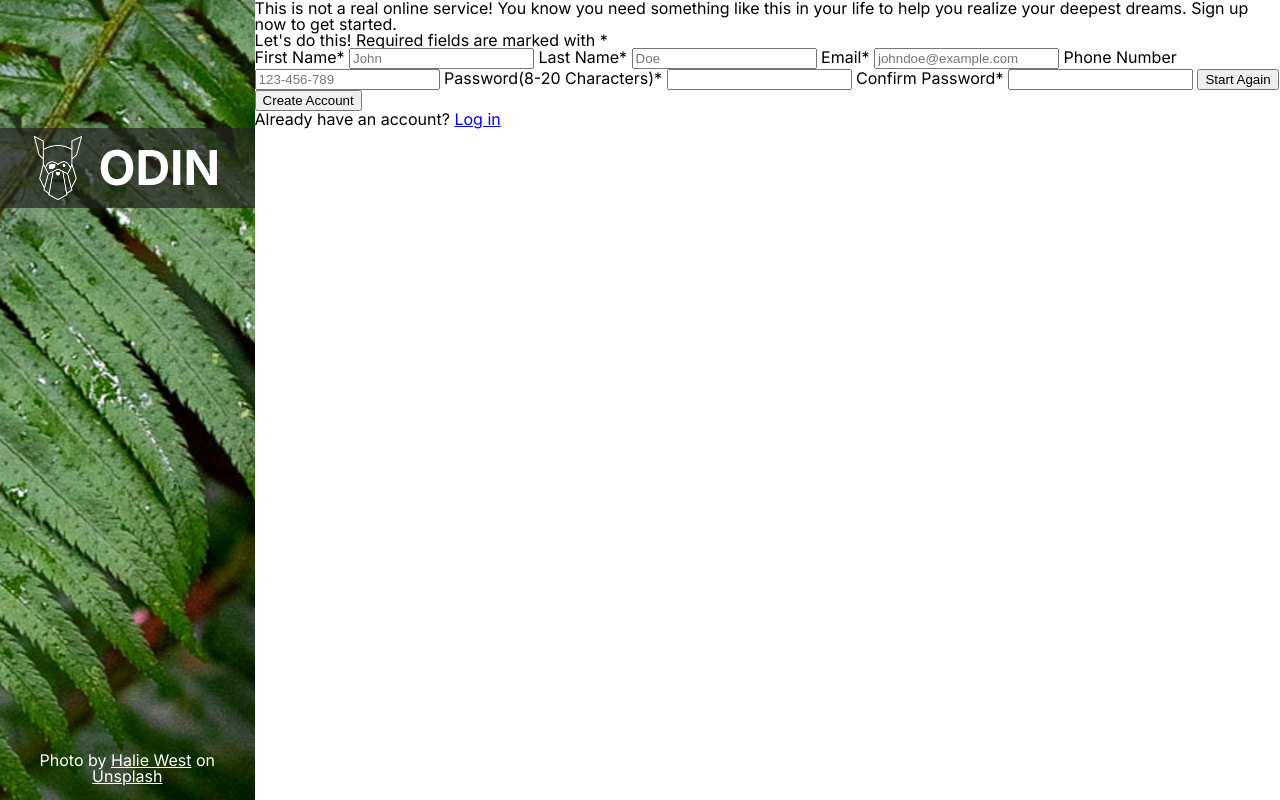
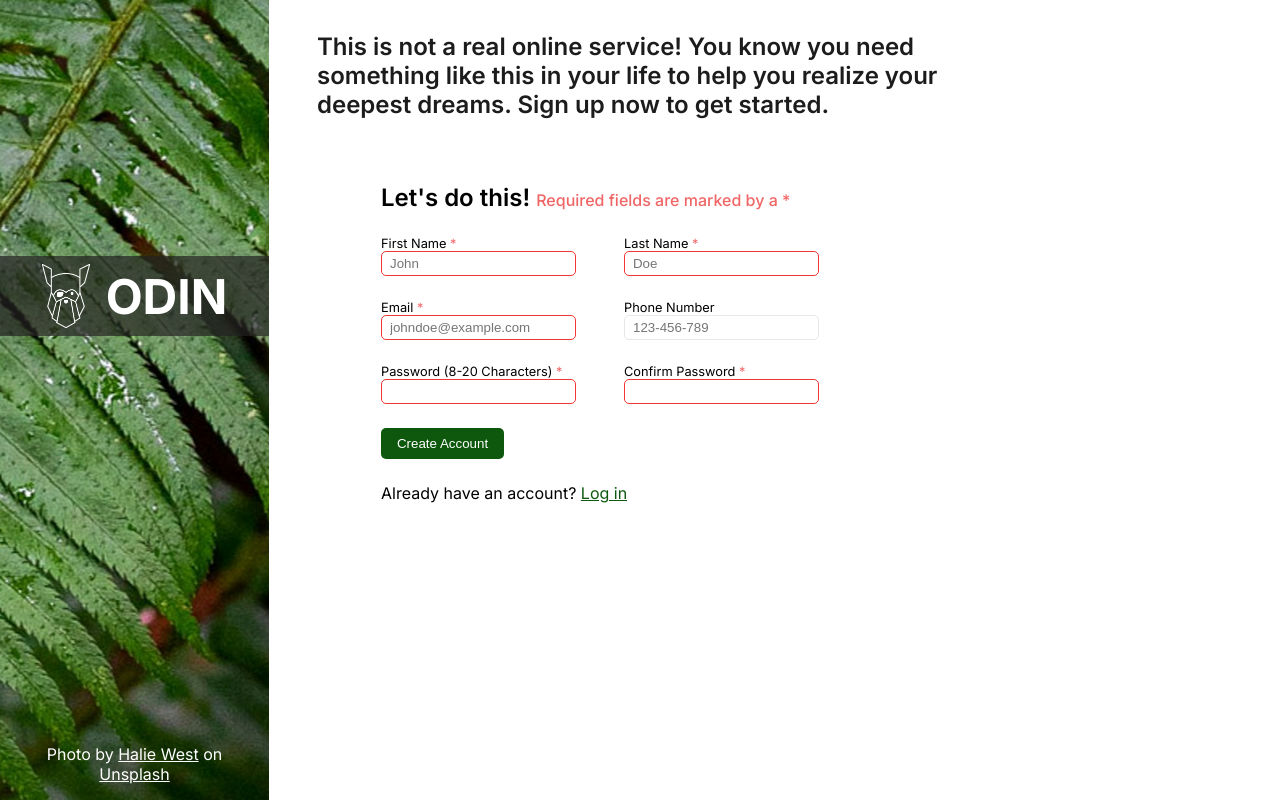
Before and after one commit to BGowera/odin-signup-form, a plain HTML site: page index.html in a window 1280 px wide. Drawn offline with Linux system fonts and the light colour scheme; a web font is replaced by a local one.

Commit message:
Main Styling done

```diff
--- a/assets/css/reset.css
+++ /dev/null
@@ -1,49 +0,0 @@
-/* http://meyerweb.com/eric/tools/css/reset/
-   v2.0 | 20110126
-   License: none (public domain)
-*/
-
-html, body, div, span, applet, object, iframe,
-h1, h2, h3, h4, h5, h6, p, blockquote, pre,
-a, abbr, acronym, address, big, cite, code,
-del, dfn, em, img, ins, kbd, q, s, samp,
-small, strike, strong, sub, sup, tt, var,
-b, u, i, center,
-dl, dt, dd, ol, ul, li,
-fieldset, form, label, legend,
-table, caption, tbody, tfoot, thead, tr, th, td,
-article, aside, canvas, details, embed,
-figure, figcaption, footer, header, hgroup,
-menu, nav, output, ruby, section, summary,
-time, mark, audio, video {
-	margin: 0;
-	padding: 0;
-	border: 0;
-	font-size: 100%;
-	font: inherit;
-	vertical-align: baseline;
-    box-sizing: border-box;
-}
-/* HTML5 display-role reset for older browsers */
-article, aside, details, figcaption, figure,
-footer, header, hgroup, menu, nav, section {
-	display: block;
-}
-body {
-	line-height: 1;
-}
-ol, ul {
-	list-style: none;
-}
-blockquote, q {
-	quotes: none;
-}
-blockquote:before, blockquote:after,
-q:before, q:after {
-	content: '';
-	content: none;
-}
-table {
-	border-collapse: collapse;
-	border-spacing: 0;
-}
--- a/assets/css/style.css
+++ b/assets/css/style.css
@@ -1,7 +1,26 @@
-/*img{
-    width:100%;
-}*/
-.container{
+* {
+	margin: 0;
+	padding: 0;
+	box-sizing: border-box;
+}
+input {
+	border: 1px solid #e5e7eb;
+	padding: 0.25rem 0.5rem;
+	border-radius: 5px;
+}
+
+input:focus {
+	border: 1px solid rgb(88, 235, 227);
+	box-shadow: 0px 1px 2px 0px rgba(0,0,0,0.75);
+-webkit-box-shadow: 0px 1px 2px 0px rgba(0,0,0,0.75);
+-moz-box-shadow: 0px 1px 2px 0px rgba(0,0,0,0.75);
+}
+
+input:invalid {
+	border: 1px solid rgb(244, 53, 53);
+}
+
+.container {
 	font-family: "Inter", sans-serif;
 	font-optical-sizing: auto;
 	font-style: normal;
@@ -9,10 +28,10 @@
 	height: 100vh;
 }
 
-.left{
-    width:40%;
-background: center no-repeat url(../img/Fern.jpg) ;
-padding-top:10%;
+.left {
+	width: 40%;
+	background: center no-repeat url(../img/Fern.jpg);
+	padding-top: 20%;
 	background-size: auto;
 	height: auto;
 	display: flex;
@@ -20,34 +39,125 @@ flex-direction: column;
 	justify-content: space-between;
 }
 
-.heading-container{
-    padding: .5rem;
-    background:rgba(35, 34, 34, 0.689);
+.heading-container {
+	padding: 0.5rem;
+	background: rgba(35, 34, 34, 0.689);
 	display: flex;
 	justify-content: center;
 	align-items: center;
-    gap:1rem;
+	gap: 1rem;
 }
-.odin-logo{
-    width:3rem;
-    height:auto;
+.odin-logo {
+	width: 3rem;
+	height: auto;
 }
 
-.main-heading{
+.main-heading {
 	font-family: "Skranji", "Inter", sans-serif;
 	font-weight: 700;
 	font-style: normal;
-    color:white;
+	color: white;
 	font-size: 3rem;
 }
 
-.attribution{
-    color:white;
-    margin:1rem;
+.attribution {
+	color: white;
+	margin: 1rem;
 	text-align: center;
 }
 
-.attribution-link{
+.attribution-link {
 	color: white;
 	text-decoration: underline;
 }
+
+.right {
+	padding: 2rem 3rem;
+}
+
+.opening-para {
+	color: rgb(28, 28, 28);
+	font-size: 1.5rem;
+	font-weight: 600;
+	width: 70%;
+}
+
+.form-section {
+	padding: 2rem 0;
+}
+
+.form-heading {
+	font-size: 1.5rem;
+	font-weight: 600;
+	margin-bottom: 1.5rem;
+}
+
+.required-explanation {
+	font-size: 1rem;
+	font-weight: 500;
+	color: rgb(240, 102, 102);
+}
+
+.main-form {
+	padding: 2rem 4rem;
+	display: flex;
+	flex-direction: column;
+}
+.form-field {
+	margin-bottom: 1.5rem;
+}
+
+label {
+	font-size: 0.8rem;
+	font-weight: 400;
+
+}
+
+.required{
+	color:rgb(240, 102, 102);
+}
+
+fieldset {
+	display: flex;
+	gap:3rem;
+	width: 80%;
+	border: none;
+}
+
+.form-field {
+	display: flex;
+	justify-content: flex;
+	align-items: center;
+}
+
+.form-field > div {
+	display: flex;
+	flex-direction: column;
+	align-items: flex-start;
+	/*gap: 0.5rem;*/
+}
+.btn-field {
+	width: 20%;
+}
+
+.submit-btn {
+	padding: 0.5rem 1rem;
+	border-radius: 5px;
+	border: none;
+	background-color: rgb(13, 88, 13);
+	color: white;
+	margin-bottom: 1.5rem;
+		&:hover{
+			cursor: pointer;
+			box-shadow: 0px 1px 2px 0px rgba(0,0,0,0.75);
+			-webkit-box-shadow: 0px 1px 2px 0px rgba(0,0,0,0.75);
+			-moz-box-shadow: 0px 1px 2px 0px rgba(0,0,0,0.75);
+		}
+}
+
+.log-link{
+	color:rgb(13, 88, 13);
+		&:hover{
+			text-decoration: underline;
+		}
+}
--- a/index.html
+++ b/index.html
@@ -9,7 +9,6 @@
 			type="image/x-icon"
 		/>
 		<link rel="stylesheet" href="./assets/css/style.css" />
-		<link rel="stylesheet" href="./assets/css/reset.css" />
 		<link rel="preconnect" href="https://fonts.googleapis.com">
 <link rel="preconnect" href="https://fonts.gstatic.com" crossorigin>
 <link href="https://fonts.googleapis.com/css2?family=Inter:ital,opsz,wght@0,14..32,100..900;1,14..32,100..900&family=Roboto:ital,wght@0,100..900;1,100..900&family=Skranji:wght@400;700&display=swap" rel="stylesheet">
@@ -51,15 +50,16 @@
 				<div class="form-section">
 					<form action="#" class="main-form">
 						<div class="info-section">
-							<h2>
+							<h2 class="form-heading">
 								Let's do this!
 								<span class="required-explanation"
-									>Required fields are marked with *</span
-								>
+									>Required fields are marked by a *</span>
                             </h2>
+							<fieldset class="form-field name-info">
+                                <div class="first-name">
                                     <label for="first-name"
                                         >First Name<span class="required"
-									>*</span
+                                            > *</span
                                         ></label
                                     >
                                     <input
@@ -72,8 +72,10 @@
                                         placeholder="John"
                                         required
                                     />
+                                </div>
+                                <div class="last-name">
                                     <label for="last-name"
-								>Last Name<span class="required">*</span></label
+                                        >Last Name <span class="required">*</span></label
                                     >
                                     <input
                                         type="text"
@@ -85,8 +87,12 @@
                                         placeholder="Doe"
                                         required
                                     />
+                                </div>
+                            </fieldset>
+							<fieldset class="form-field contact-info">
+								<div class="email">
 									<label for="email"
-								>Email<span class="required">*</span></label
+										>Email <span class="required">*</span></label
 									>
 									<input
 										type="email"
@@ -96,6 +102,8 @@
 										placeholder="johndoe@example.com"
 										required
 									/>
+								</div>
+								<div class="phone-number-div">
 									<label for="phone-number">Phone Number</label>
 									<input
 										type="text"
@@ -105,8 +113,12 @@
 										pattern="^(\+\d{1,2}\s)?\(?\d{3}\)?[\s.-]\d{3}[\s.-]\d{4}$"
 										placeholder="123-456-789"
 									/>
+								</div>
+							</fieldset>
+							<fieldset class="form-field password-field">
+								<div class="password-div">
 									<label for="password"
-								>Password(8-20 Characters)<span class="required"
+										>Password (8-20 Characters) <span class="required"
 											>*</span
 										></label
 									>
@@ -115,12 +127,14 @@
 										name="password"
 										id="password"
 										class="password"
-								minlength="20"
+										minlength="8"
 										maxlength="20"
 										required
 									/>
+								</div>
+								<div class="password-confirm-div">
 									<label for="password-confirm"
-								>Confirm Password<span class="required"
+										>Confirm Password <span class="required"
 											>*</span
 										></label
 									>
@@ -133,12 +147,9 @@
 										maxlength="20"
 										required
 									/>
-							<button type="reset" class="reset-btn">
-								Start Again
-							</button>
-							<button type="submit" class="submit-btn">
-								Create Account
-							</button>
+								</div>
+							</fieldset>
+							<button class="submit-btn">Create Account</button>
 							<p class="login-para">
 								Already have an account?
 								<a href="#" class="log-link">Log in</a>
```
Lines whose indentation alone changed are shown as unchanged.
